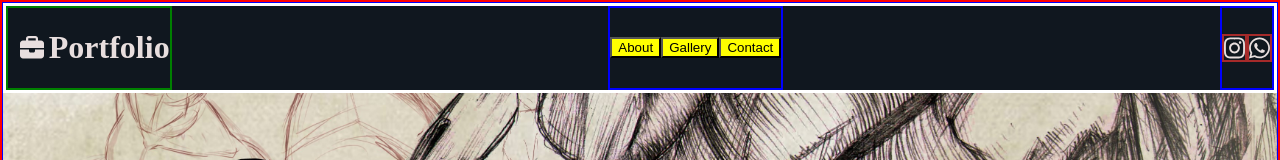
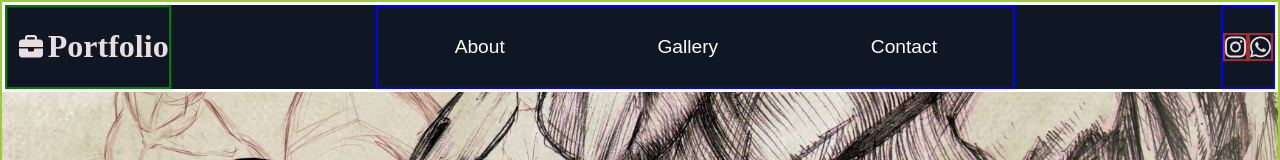
Before and after one commit to santiserena/CaceresArtPortfolio, a React (Create React App) app in the folder caceres-art-portfolio-proyect/: page / in a window 1280 px wide. Shown: the top 160 px of the page. Built offline with nearby package versions, Linux system fonts and the light colour scheme.

Commit message:
header styles added

```diff
--- a/caceres-art-portfolio-proyect/src/App.css
+++ b/caceres-art-portfolio-proyect/src/App.css
@@ -1,17 +1,16 @@
 /* general css */
-/* borrar - luego el background color ponerlo en app */
 
 /* variables globales de estilos: */
 :root {
-  --main-color: green; /* -> variable */
+  --themeColor: #0F1624;
 }
 
 html, body {
-  border: solid red 1px;
   margin: 0;
   padding: 0;
-  background-color: rgb(16, 23, 31);
+  background-color: var(--themeColor);
 }
+
 .App {
-  border: solid blue 1px;
+  border: solid yellowgreen 2px;
 }
--- a/caceres-art-portfolio-proyect/src/components/Header.jsx
+++ b/caceres-art-portfolio-proyect/src/components/Header.jsx
@@ -7,7 +7,7 @@ import {
   StyledIcon,
   TitleContainer,
   MainTitle,
-  MenuBtnsContainer,
+  MenuBtnsContainerDesktop,
   MenuBtnsContainerMobile,
   ContactIcon,
   SliderBtn,
@@ -33,7 +33,7 @@ function Header() {
           <MainTitle>Portfolio</MainTitle>
         </TitleContainer>
         {deviceType !== "mobile" && (
-          <MenuBtnsContainer>{MenuButtons}</MenuBtnsContainer>
+          <MenuBtnsContainerDesktop>{MenuButtons}</MenuBtnsContainerDesktop>
         )}
         <IconsContainer>
           <ContactIcon icon={faInstagram} />
--- a/caceres-art-portfolio-proyect/src/components/HeaderStyles.js
+++ b/caceres-art-portfolio-proyect/src/components/HeaderStyles.js
@@ -10,7 +10,7 @@ const HeaderContainer = styled.div`
 
 /* icon and portfolio container */
 const TitleContainer = styled.div`
-  border: solid var(--main-color) 2px;
+  border: solid green 2px;
   display: flex;
   flex-direction: row;
   align-items: center;
@@ -28,11 +28,12 @@ const MainTitle = styled.h1`
 `;
 
 /* contact buttons container */
-const MenuBtnsContainer = styled.div`
+const MenuBtnsContainerDesktop = styled.div`
   border: solid blue 2px;
   display: flex;
   align-items: center;
-  color: rgb(232, 222, 222);
+  justify-content: space-around;
+  width: 50%;
 `;
 
 /* contact buttons container */
@@ -45,7 +46,24 @@ const MenuBtnsContainerMobile = styled.div`
 `;
 
 const SliderBtn = styled.button`
-  background-color: yellow;
+  background-color: var(--themeColor);
+  color: white;
+  border: none;
+  &:hover {
+    color: yellow;
+  }
+  /* desktop */
+  font-size: 1.5vw;
+  /* tablet */
+  @media (max-width: 900px) {
+    font-size: 2.5vw;
+    color: pink;
+  }
+  /* mobile */
+  @media (max-width: 450px) {
+    font-size: 5vw;
+    color: aqua;
+  }
 `;
 
 /* icons container */
@@ -67,7 +85,7 @@ export {
   StyledIcon,
   TitleContainer,
   MainTitle,
-  MenuBtnsContainer,
+  MenuBtnsContainerDesktop,
   MenuBtnsContainerMobile,
   SliderBtn,
   IconsContainer,
--- a/caceres-art-portfolio-proyect/src/index.js
+++ b/caceres-art-portfolio-proyect/src/index.js
@@ -12,9 +12,9 @@ root.render(
     <Provider store={store}>
       <App />
     </Provider>
-    ,
   </React.StrictMode>
 );
+// borrar
 // measuring performance:
 // more: https://bit.ly/CRA-vitals
 // reportWebVitals(console.log);
```
Also changed, not shown: caceres-art-portfolio-proyect/public/index.html (+1 -10 lines).
